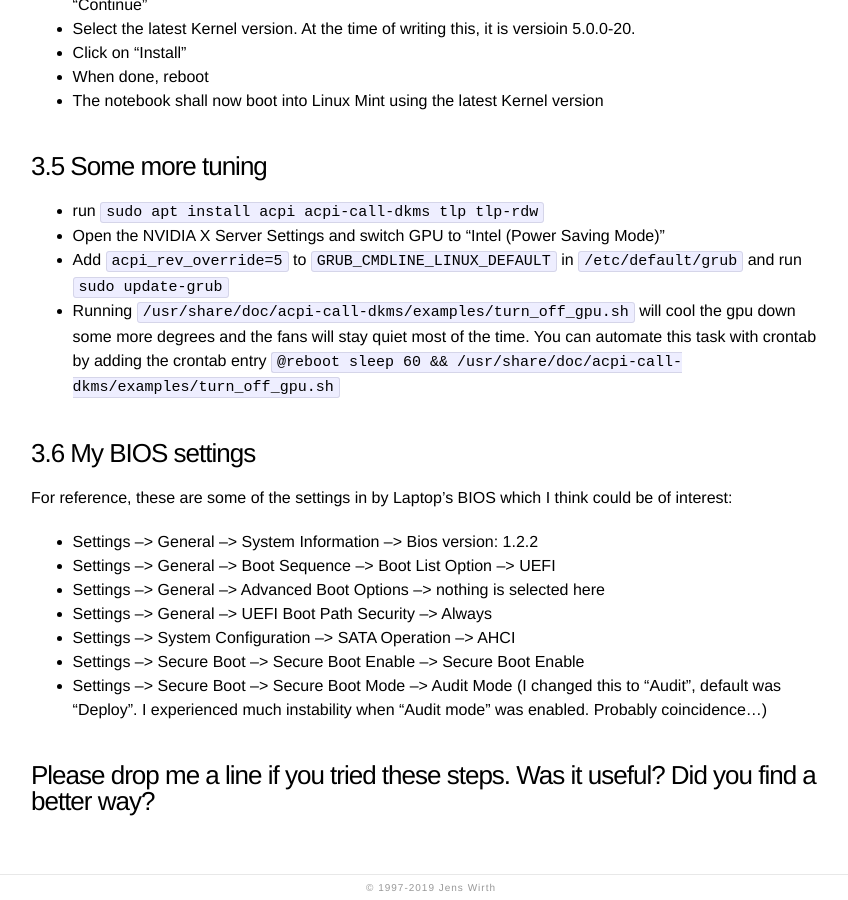
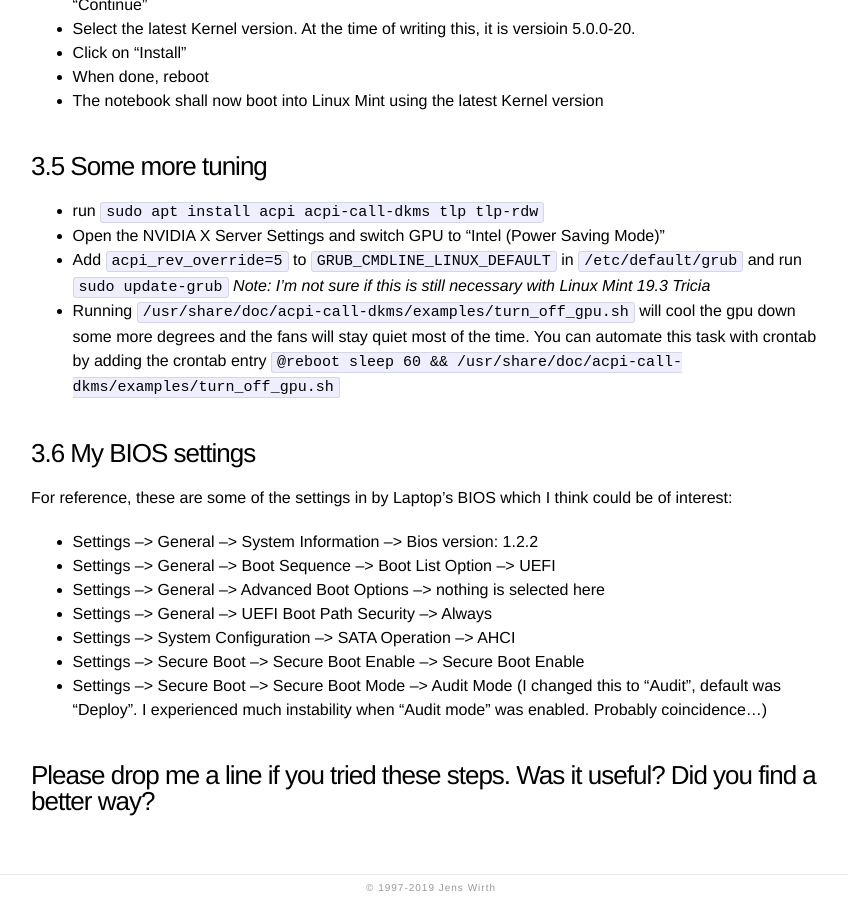
Before and after one commit to jewirth/jewirth.github.io, a Jekyll site: the page built from _posts/2018-07-25-Linux-Mint-19-on-Dell-XPS-15-9570-(2018).markdown, in a window 1280 px wide and 900 px high, scrolled down 4047 px. Shown: the whole window, without its empty margins (209-1057 px from the left). Built offline with Jekyll 4.4.1, drawn with Linux system fonts in a browser that asks for light colours.

Commit message:
Update 2018-07-25-Linux-Mint-19-on-Dell-XPS-15-9570-(2018).markdown

````diff
--- a/_posts/2018-07-25-Linux-Mint-19-on-Dell-XPS-15-9570-(2018).markdown
+++ b/_posts/2018-07-25-Linux-Mint-19-on-Dell-XPS-15-9570-(2018).markdown
@@ -119,7 +119,7 @@ A new Kernel may severely improve your laptop's behavior when it comes to shutti
 ## 3.5 Some more tuning
 - run ```sudo apt install acpi acpi-call-dkms tlp tlp-rdw```
 - Open the NVIDIA X Server Settings and switch GPU to "Intel (Power Saving Mode)"
-- Add ```acpi_rev_override=5``` to ```GRUB_CMDLINE_LINUX_DEFAULT``` in ```/etc/default/grub``` and run ```sudo update-grub```
+- Add ```acpi_rev_override=5``` to ```GRUB_CMDLINE_LINUX_DEFAULT``` in ```/etc/default/grub``` and run ```sudo update-grub``` *Note: I'm not sure if this is still necessary with Linux Mint 19.3 Tricia*
 - Running ```/usr/share/doc/acpi-call-dkms/examples/turn_off_gpu.sh``` will cool the gpu down some more degrees and the fans will stay quiet most of the time. You can automate this task with crontab by adding the crontab entry ```@reboot sleep 60 && /usr/share/doc/acpi-call-dkms/examples/turn_off_gpu.sh```
 
 ## 3.6 My BIOS settings
````
